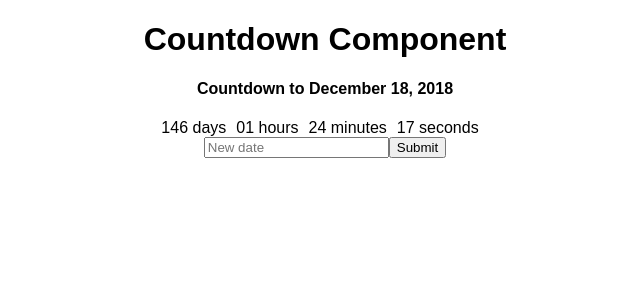
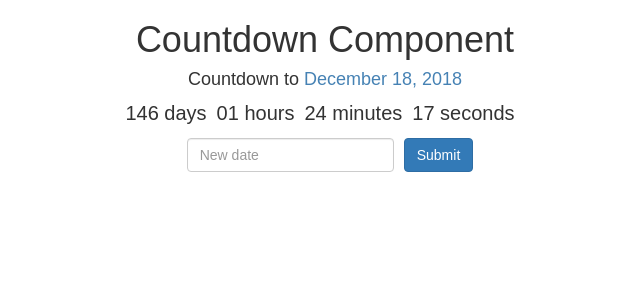
Before and after one commit to islam95/react-projects, a React (Create React App) app: page / in a window 1280 px wide. Shown: the top 300 px of the page, without its empty margins (315-955 px from the left). Built offline with nearby package versions, Linux system fonts and the light colour scheme.

Commit message:
add react bootstrap to the project

```diff
--- a/package.json
+++ b/package.json
@@ -4,6 +4,7 @@
   "private": true,
   "dependencies": {
     "react": "^16.4.1",
+    "react-bootstrap": "^0.32.1",
     "react-dom": "^16.4.1",
     "react-scripts": "1.1.4"
   },
--- a/public/index.html
+++ b/public/index.html
@@ -19,6 +19,7 @@
       work correctly both with client-side routing and a non-root public URL.
       Learn how to configure a non-root public URL by running `npm run build`.
     -->
+    <link rel="stylesheet" href="https://maxcdn.bootstrapcdn.com/bootstrap/3.3.7/css/bootstrap.min.css" integrity="sha384-BVYiiSIFeK1dGmJRAkycuHAHRg32OmUcww7on3RYdg4Va+PmSTsz/K68vbdEjh4u" crossorigin="anonymous">
     <title>React App</title>
   </head>
   <body>
--- a/src/components/Countdown/Clock.js
+++ b/src/components/Countdown/Clock.js
@@ -36,7 +36,7 @@ class Clock extends React.Component {
 
   render() {
     return (
-      <div>
+      <div className="clock">
         <span className="marginRight">{this.leadingZero(this.state.days)} days</span>
         <span className="marginRight">{this.leadingZero(this.state.hours)} hours</span>
         <span className="marginRight">{this.leadingZero(this.state.minutes)} minutes</span>
--- a/src/components/Countdown/Countdown.css
+++ b/src/components/Countdown/Countdown.css
@@ -1,3 +1,15 @@
+.deadline-color {
+  color: steelblue
+}
+
 .marginRight {
   margin-right: 10px
 }
+
+.deadline-input {
+  margin: 10px
+}
+
+.clock {
+  font-size: 20px
+}
--- a/src/components/Countdown/Countdown.js
+++ b/src/components/Countdown/Countdown.js
@@ -1,5 +1,6 @@
 import React from "react";
 import Clock from "./Clock"
+import { Button, Form, FormControl } from 'react-bootstrap';
 import "./Countdown.css";
 
 class Countdown extends React.Component {
@@ -21,15 +22,16 @@ class Countdown extends React.Component {
     return (
       <div>
         <h1>Countdown Component</h1>
-        <h4>Countdown to {this.state.deadline}</h4>
+        <h4>Countdown to <span className="deadline-color">{this.state.deadline}</span></h4>
         <Clock deadline={this.state.deadline} />
-        <div>
-          <input
+        <Form inline>
+          <FormControl
+            className="deadline-input"
             placeholder="New date"
             onChange={e => this.setState({ newDeadline: e.target.value })}
           />
-          <button onClick={() => this.changeDeadline()}>Submit</button>
-        </div>
+          <Button bsStyle="primary" onClick={() => this.changeDeadline()}>Submit</Button>
+        </Form>
       </div>
     );
   }
```
Also changed, not shown: 1 other file (tests, documents, lock files or other folders).
